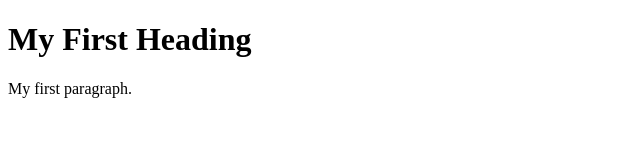
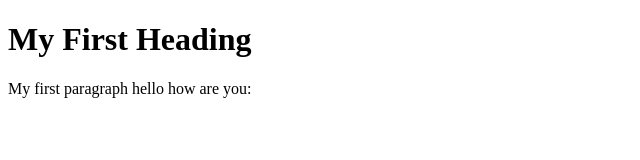
Before and after one commit to Varunvj05/Mini-Finance, a plain HTML site: page index.html in a window 1280 px wide. Shown: the whole page, without its empty margins (0-640 px from the left). Drawn offline with Linux system fonts and the light colour scheme.

Commit message:
initial commit

```diff
--- a/index.html
+++ b/index.html
@@ -4,7 +4,7 @@
 
 <h1>My First Heading</h1>
 
-<p>My first paragraph.</p>
+<p>My first paragraph hello how are you:</p>
 
 </body>
 </html>
```
Also changed, not shown: style.css (added), 1 other file.
